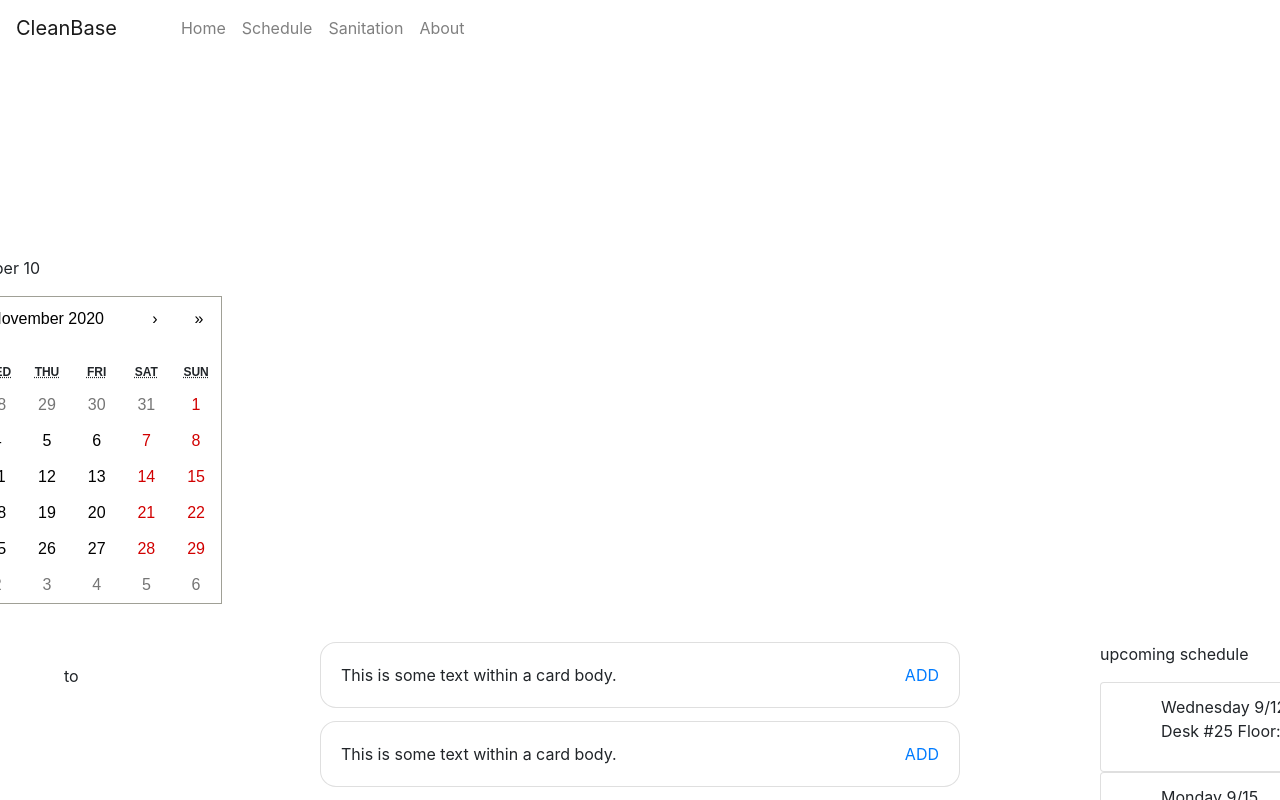
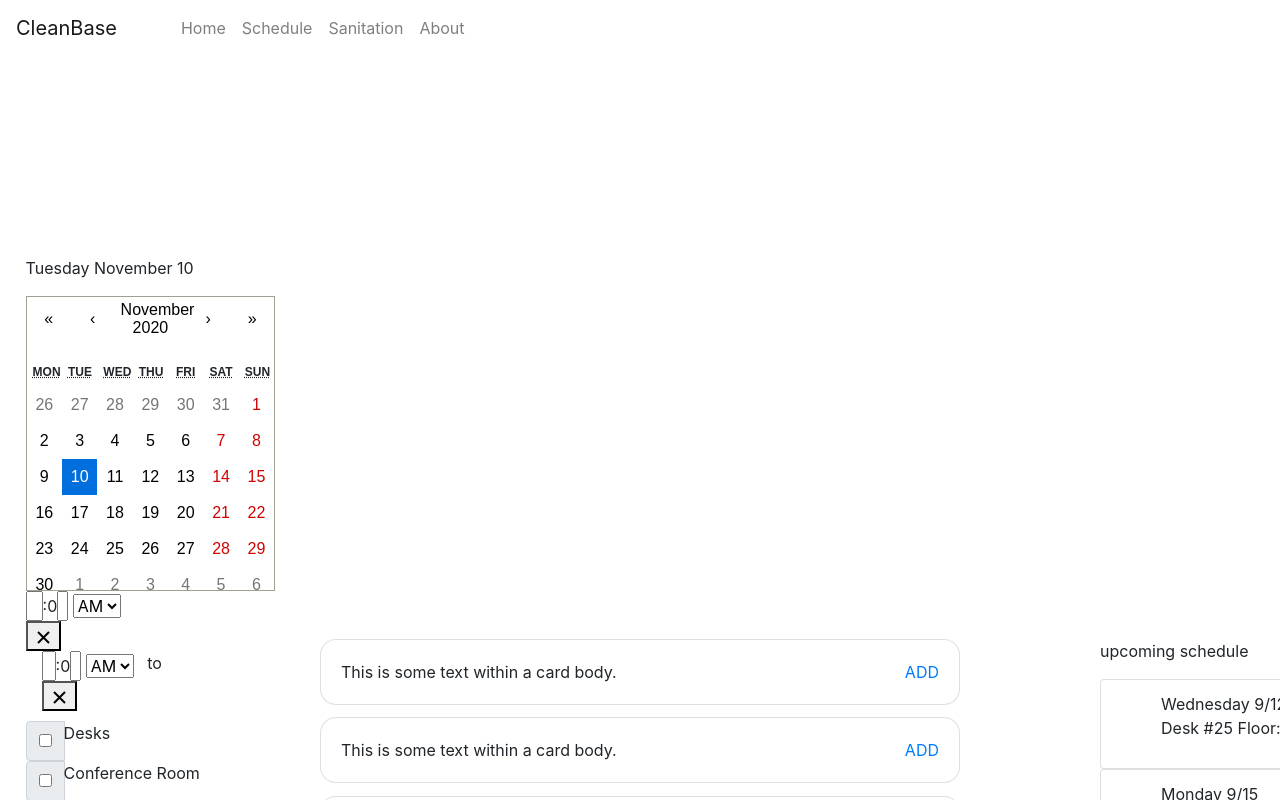
Before and after one commit to katerinaboyer/cleanbase, a React (Create React App) app: page /schedule in a window 1280 px wide. Shown: the top 800 px of the page. Built offline with nearby package versions, Linux system fonts and the light colour scheme; the HTML template or start-up script is replaced by a standard one.

Commit message:
styling changes added

```diff
--- a/src/components/schedule.component.js
+++ b/src/components/schedule.component.js
@@ -1,12 +1,13 @@
 import React, { Component } from "react";
 import CurrentSchedule from "./current-schedule.component";
 import Card from "react-bootstrap/Card";
-import Button from "react-bootstrap/Button";
 import Calendar from "react-calendar";
 import "react-calendar/dist/Calendar.css";
 import TimePicker from "react-time-picker";
 import InputGroup from "react-bootstrap/InputGroup";
 import { Link } from "react-router-dom";
+import Button from "react-bootstrap/Button";
+import "./../styles.css";
 
 export default class Schedule extends Component {
   constructor(props) {
@@ -29,9 +30,21 @@ export default class Schedule extends Component {
 
     return (
       <div>
-        <div style={{ position: "relative", top: "200px", right: "10%" }}>
+        <div
+          style={{
+            position: "relative",
+            top: "200px",
+            width: "25%",
+            marginLeft: "2%"
+          }}
+        >
           <p>{currentDate}</p>
-          <Calendar onChange={this.onChange} value={this.state.date} />
+          <Calendar
+            onChange={this.onChange}
+            value={this.state.date}
+            className="calender"
+          />
+          <div>
             <TimePicker
               onChange={this.onChangeStart}
               value={this.state.startTime}
@@ -39,9 +52,8 @@ export default class Schedule extends Component {
               disableClock={true}
               hourPlaceholder={" "}
               minutePlaceholder={" "}
-            style={{ position: "absolute" }}
             />
-          <p style={{ marginLeft: "15%", position: "absolute" }}>to </p>
+            <p style={{ marginLeft: "38%", position: "absolute" }}>to </p>
             <TimePicker
               onChange={this.onChangeEnd}
               value={this.state.endTime}
@@ -49,8 +61,10 @@ export default class Schedule extends Component {
               disableClock={true}
               hourPlaceholder={" "}
               minutePlaceholder={" "}
+              className="end-time"
               style={{ marginLeft: "8%" }}
             />
+          </div>
           <InputGroup style={{ marginTop: "3%" }}>
             <InputGroup.Prepend>
               <InputGroup.Checkbox aria-label="Checkbox for following text input" />
@@ -63,6 +77,7 @@ export default class Schedule extends Component {
             </InputGroup.Prepend>
             <p>Conference Room</p>
           </InputGroup>
+          <Button>Filter</Button>
         </div>
         <CurrentSchedule />
         <Card
--- a/src/styles.css
+++ b/src/styles.css
@@ -1,5 +1,3 @@
-
-
 .button {
   border: none;
   text-align: left;
@@ -48,5 +46,18 @@
 }
 
 .nav-bar {
-    color: white
+  color: white;
 }
+
+.calender {
+  width: 78%;
+  height: 295px;
+}
+
+.start-time {
+  position: absolute;
+}
+
+.end-time {
+  margin-left: 5%;
+}
```
Lines whose indentation alone changed are shown as unchanged.
